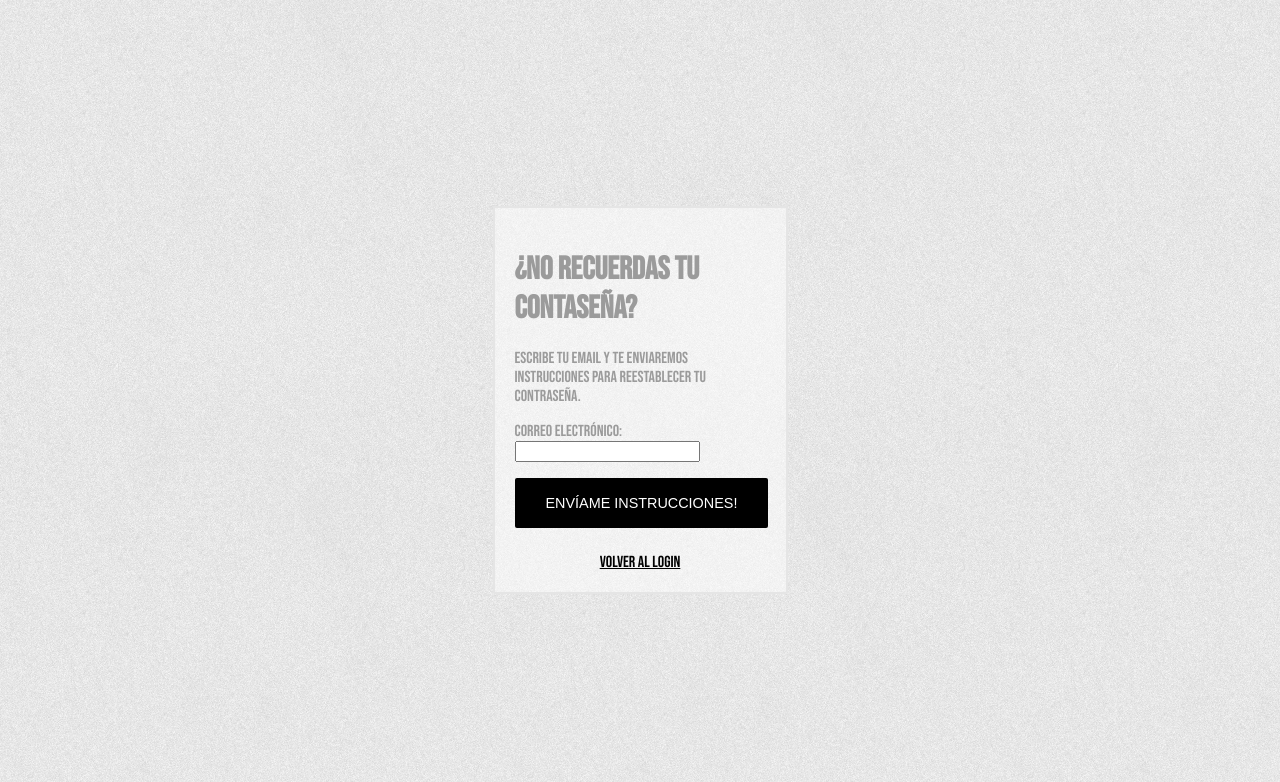
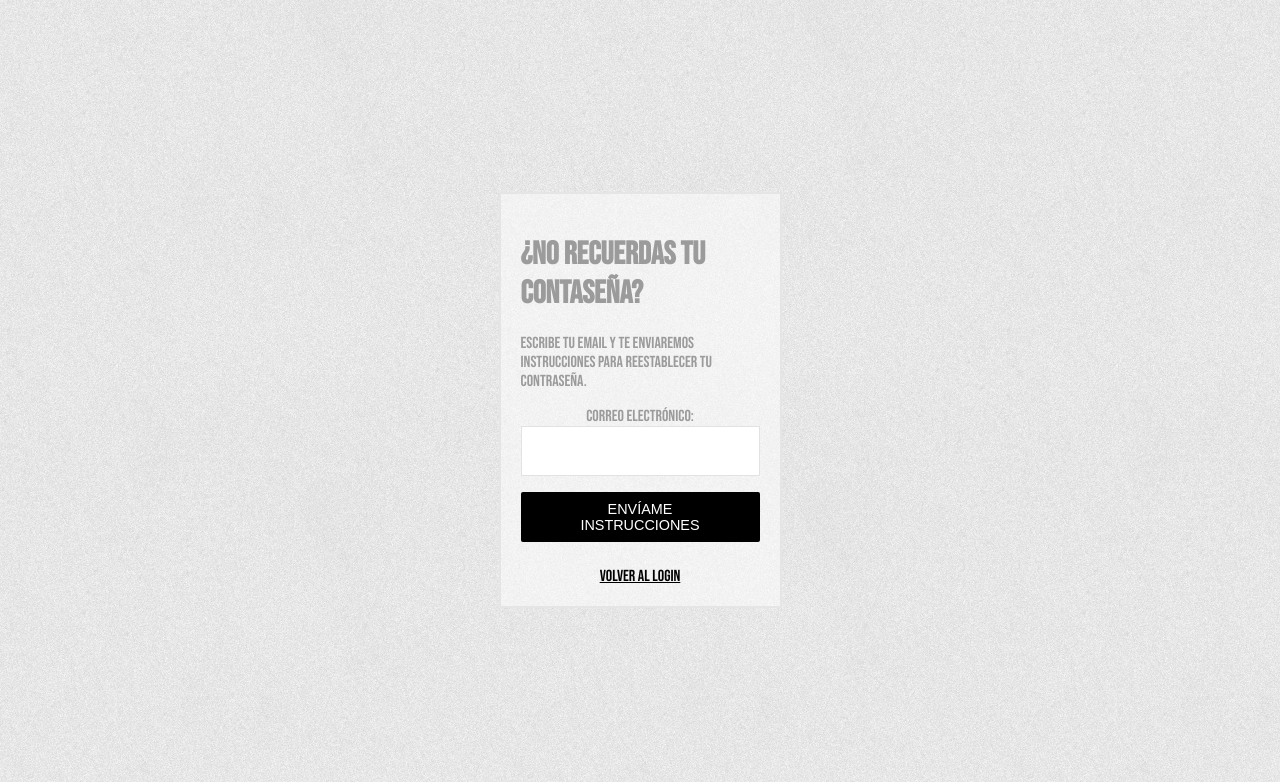
Before and after one commit to oalfonso-o/crossbox, a Django app: page /auth/password_reset/ in a window 1280 px wide. Shown: the top 782 px of the page. Run offline with Django 3.2, Linux system fonts and the light colour scheme; parts of the project's set-up code (start-up, migrations or seed data) failed here and were passed over.

Commit message:
Normalize recovery forms styling as user_create or login

```diff
--- a/crossbox/templates/registration/password_reset_done.html
+++ b/crossbox/templates/registration/password_reset_done.html
@@ -5,7 +5,7 @@
 {% block user_form %}
     <div class="c-recovery__done">
         <h1>Comprueba tu buzón.</h1>
-        <p>Te hemos enviado un email con las instrucciones para reestablecer tu contraseña. Debería llegar en breve!</p>
+        <p>Te hemos enviado un email con las instrucciones para reestablecer tu contraseña. Debería llegar en breve.</p>
     </div>
     <div class="register_or_login">
         <a href="{% url 'login' %}"><span>Volver al Login</span></a>
--- a/crossbox/templates/registration/password_reset_form.html
+++ b/crossbox/templates/registration/password_reset_form.html
@@ -5,11 +5,21 @@
 {% block user_form %}
   <h1>¿No recuerdas tu contaseña?</h1>
   <p>Escribe tu email y te enviaremos instrucciones para reestablecer tu contraseña.</p>
-
-  <form method="POST">
+  <style>
+    #id_email {
+      font-size: 1em;
+      border: 1px solid #e2e2e2;
+      padding: var(--spacing);
+      margin: 0;
+      border-radius: 0;
+      display: block;
+      margin-bottom: 15px;
+    }
+  </style>
+  <form method="POST" class='c-login__form'>
     {% csrf_token %}
     {{ form.as_p }}
-    <input type="submit" class='c-login__button c-recovery__button' value="Envíame instrucciones!">
+    <button type="submit" class='c-login__button c-recovery__button'>Envíame instrucciones</button>
   </form>
   <div class="register_or_login">
     <a href="{% url 'login' %}"><span>Volver al Login</span></a>
```
Also changed, not shown: crossbox/templates/registration/password_reset_confirm.html (+13 -2 lines).
